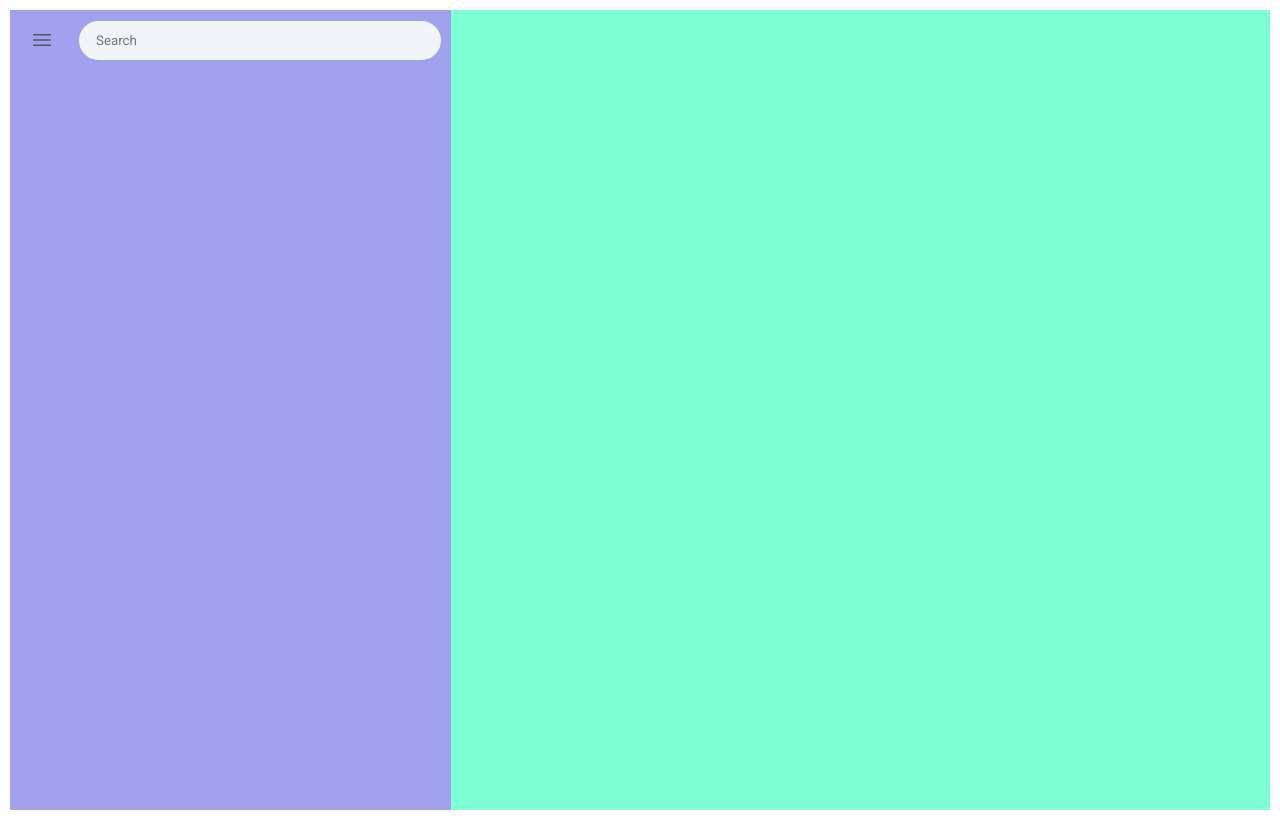
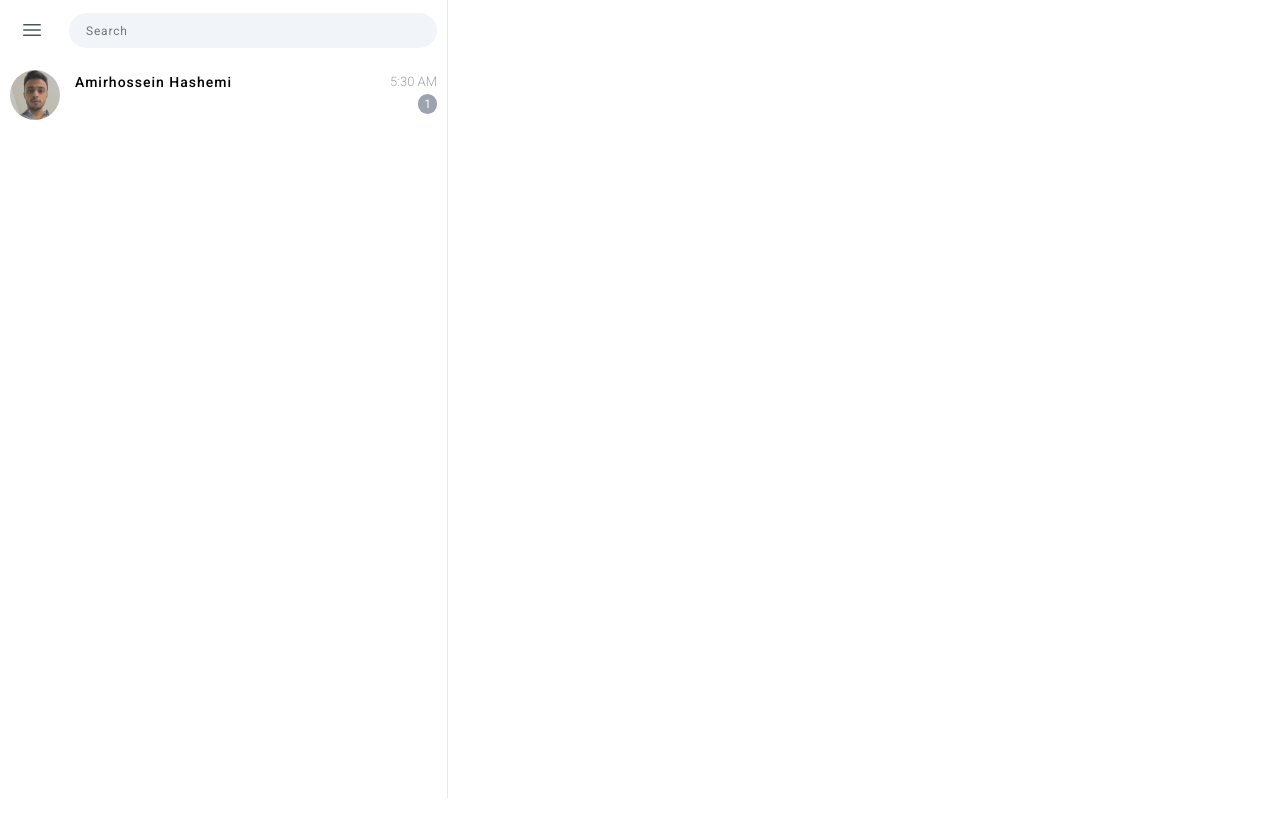
Before and after one commit to AmirhosseinHashemi/telegram-desktop-clone, a React (Vite) app: page / in a window 1280 px wide. Built offline with nearby package versions, Linux system fonts and the light colour scheme.

Commit message:
🔨 create list and item template

```diff
--- a/src/App.jsx
+++ b/src/App.jsx
@@ -3,8 +3,6 @@ import Side from "./features/sideList/Side";
 
 const Main = styled.main`
   display: flex;
-  background-color: aquamarine;
-  min-height: 100vh;
 `;
 
 function App() {
--- a/src/features/sideList/Side.jsx
+++ b/src/features/sideList/Side.jsx
@@ -3,7 +3,7 @@ import BarsIcon from "../../components/icons/BarsIcon";
 
 const StyledSide = styled.aside`
   flex-basis: 35%;
-  background-color: #a1a1ee;
+  border-right: 1px solid var(--color-gray-200);
 `;
 
 const Header = styled.header`
@@ -28,24 +28,104 @@ const Button = styled.button`
   border-radius: 50%;
 
   &:active {
-    transition: all 0.3s;
+    transition: all 0.15s;
     background-color: var(--color-gray-100);
   }
 `;
 const Input = styled.input`
   width: 100%;
-  padding: 1rem 1.5rem;
+  padding: 0.8rem 1.5rem;
 
   border: 0.2rem solid var(--color-gray-100);
   outline: none;
   border-radius: 2rem;
 
   background-color: var(--color-gray-100);
-  transition: background-color 0.3s;
+  transition: background-color 0.15s;
 
   &:focus {
     background-color: transparent;
   }
+
+  &::placeholder {
+    font-size: 1.2rem;
+    font-weight: 400;
+    letter-spacing: 0.08rem;
+  }
+`;
+
+const List = styled.ul`
+  display: flex;
+  flex-direction: column;
+  height: calc(100vh - 62px);
+
+  overflow-y: auto;
+`;
+
+const Item = styled.li`
+  display: flex;
+  align-items: flex-start;
+  gap: 1.5rem;
+
+  cursor: pointer;
+  padding: 1rem;
+  transition: background-color 0.15s;
+
+  &:hover {
+    background-color: var(--color-gray-100);
+  }
+
+  &:active {
+    background-color: var(--color-blue-400);
+  }
+`;
+
+const Image = styled.img`
+  width: 5rem;
+  height: 5rem;
+  border-radius: 50%;
+  background-color: var(--color-gray-200);
+`;
+
+const Div = styled.div`
+  flex-grow: 1;
+
+  display: grid;
+  grid-template-columns: 70% 1fr;
+
+  font-size: 1.4rem;
+  line-height: 2.4rem;
+`;
+
+const Name = styled.p`
+  font-weight: 500;
+  letter-spacing: 0.1rem;
+`;
+
+const Date = styled.span`
+  justify-self: end;
+
+  font-size: 1.3rem;
+  font-weight: 300;
+  color: var(--color-gray-400);
+`;
+
+const UnreadMessage = styled.span`
+  grid-column: 2 /3;
+  justify-self: end;
+
+  display: flex;
+  justify-content: center;
+  align-items: center;
+
+  padding: 0.4rem 0.6rem;
+  background-color: var(--color-gray-400);
+  border-radius: 2rem;
+
+  font-size: 1.2rem;
+  font-weight: 400;
+  line-height: 1.2rem;
+  color: var(--color-gray-50);
 `;
 
 function Side() {
@@ -57,6 +137,17 @@ function Side() {
         </Button>
         <Input placeholder="Search" />
       </Header>
+
+      <List>
+        <Item>
+          <Image src="/images/profile.png" />
+          <Div>
+            <Name>Amirhossein Hashemi</Name>
+            <Date>5:30 AM</Date>
+            <UnreadMessage>1</UnreadMessage>
+          </Div>
+        </Item>
+      </List>
     </StyledSide>
   );
 }
--- a/src/style/GlobalStyles.js
+++ b/src/style/GlobalStyles.js
@@ -3,10 +3,15 @@ import {createGlobalStyle} from "styled-components";
 const GlobalStyles = createGlobalStyle`
 
     :root {
+        --color-gray-50: #f9fafb;
         --color-gray-100: #f1f5f9;
         --color-gray-200: #e5e7eb;
+        --color-gray-300: #d1d5db;
+        --color-gray-400: #9ca3af;
         --color-gray-600: #4b5563;
         --color-gray-800: #1f2937;
+
+        --color-blue-400: #60a5fa;
     }
 
     *,
@@ -23,7 +28,6 @@ const GlobalStyles = createGlobalStyle`
 
     body {
         font-family: "Roboto", sans-serif;
-        padding: 1rem;
     }
 
     input,
```
Also changed, not shown: public/images/profile.png (added).
